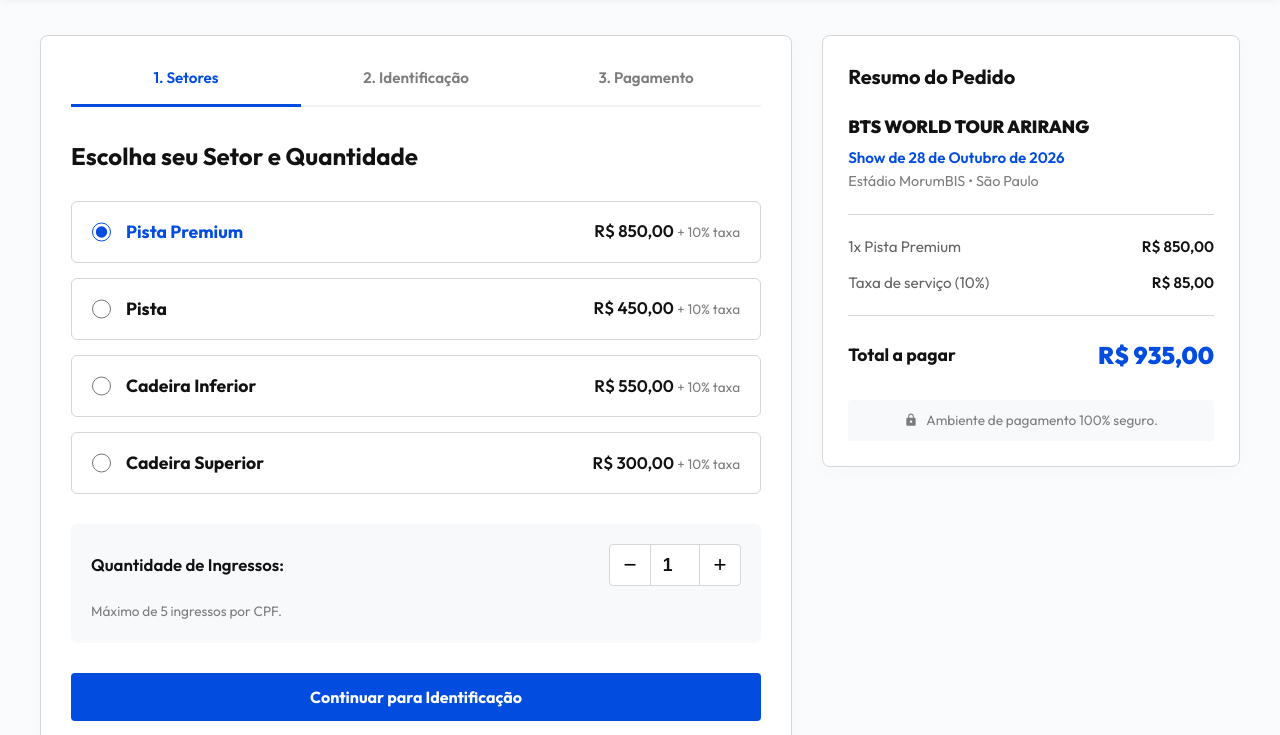
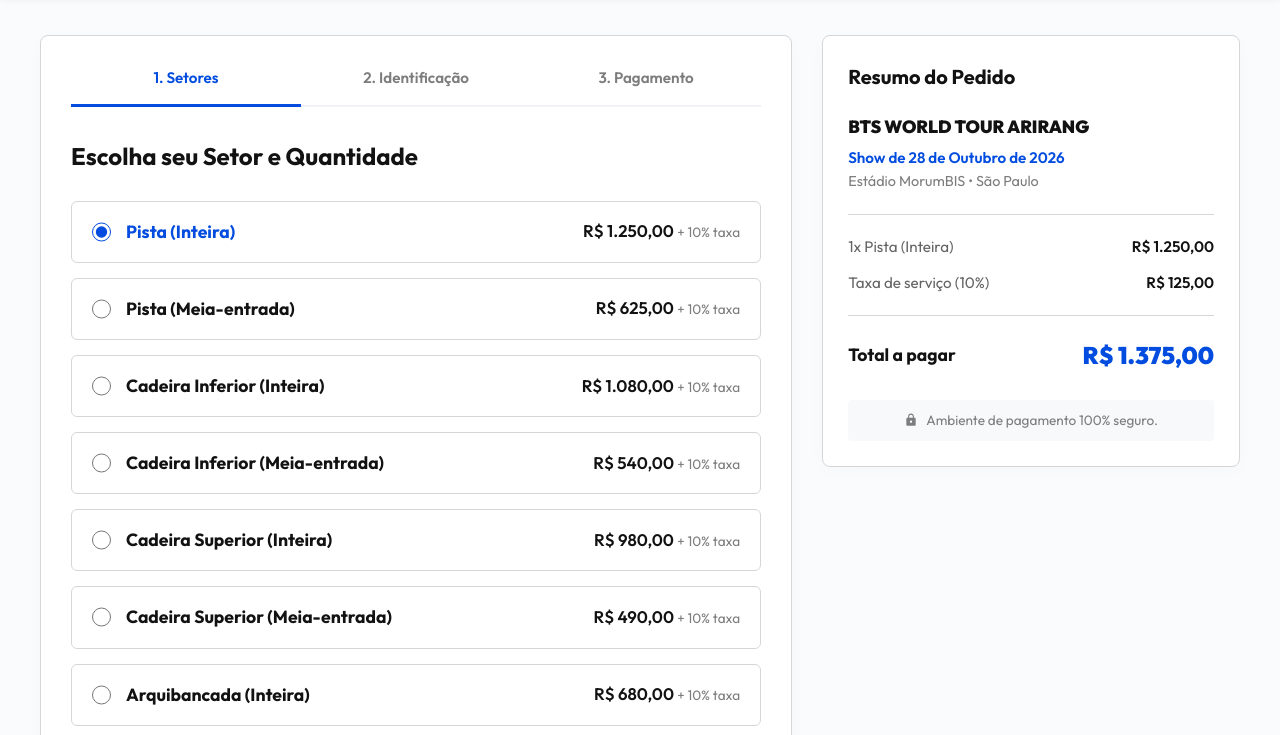
Before and after one commit to kokimotoprojetos/papo-de-hapy-nation, a plain HTML site: page checkout.html in a window 1280 px wide. Shown: the part 65-800 px from the top of the page. Drawn offline with Linux system fonts and the light colour scheme.

Commit message:
feat: adjust ticket pricing and sectors to match official sectors image

```diff
--- a/checkout.html
+++ b/checkout.html
@@ -51,39 +51,67 @@
             <h2 class="checkout-section-title">Escolha seu Setor e Quantidade</h2>
 
             <div class="sectors-list">
-              <!-- Pista Premium -->
-              <label class="sector-option" for="sector-premium">
-                <input type="radio" name="sector-selection" id="sector-premium" value="premium" checked data-price="850">
+              <!-- Pista -->
+              <label class="sector-option" for="sector-pista-inteira">
+                <input type="radio" name="sector-selection" id="sector-pista-inteira" value="pista-inteira" checked data-price="1250">
                 <div class="sector-details">
-                  <div class="sector-name">Pista Premium</div>
-                  <div class="sector-price">R$ 850,00 <span class="fee-text">+ 10% taxa</span></div>
+                  <div class="sector-name">Pista (Inteira)</div>
+                  <div class="sector-price">R$ 1.250,00 <span class="fee-text">+ 10% taxa</span></div>
                 </div>
               </label>
-
-              <!-- Pista Comum -->
-              <label class="sector-option" for="sector-pista">
-                <input type="radio" name="sector-selection" id="sector-pista" value="pista" data-price="450">
+              <label class="sector-option" for="sector-pista-meia">
+                <input type="radio" name="sector-selection" id="sector-pista-meia" value="pista-meia" data-price="625">
                 <div class="sector-details">
-                  <div class="sector-name">Pista</div>
-                  <div class="sector-price">R$ 450,00 <span class="fee-text">+ 10% taxa</span></div>
+                  <div class="sector-name">Pista (Meia-entrada)</div>
+                  <div class="sector-price">R$ 625,00 <span class="fee-text">+ 10% taxa</span></div>
                 </div>
               </label>
 
               <!-- Cadeira Inferior -->
-              <label class="sector-option" for="sector-inferior">
-                <input type="radio" name="sector-selection" id="sector-inferior" value="inferior" data-price="550">
+              <label class="sector-option" for="sector-inferior-inteira">
+                <input type="radio" name="sector-selection" id="sector-inferior-inteira" value="inferior-inteira" data-price="1080">
                 <div class="sector-details">
-                  <div class="sector-name">Cadeira Inferior</div>
-                  <div class="sector-price">R$ 550,00 <span class="fee-text">+ 10% taxa</span></div>
+                  <div class="sector-name">Cadeira Inferior (Inteira)</div>
+                  <div class="sector-price">R$ 1.080,00 <span class="fee-text">+ 10% taxa</span></div>
+                </div>
+              </label>
+              <label class="sector-option" for="sector-inferior-meia">
+                <input type="radio" name="sector-selection" id="sector-inferior-meia" value="inferior-meia" data-price="540">
+                <div class="sector-details">
+                  <div class="sector-name">Cadeira Inferior (Meia-entrada)</div>
+                  <div class="sector-price">R$ 540,00 <span class="fee-text">+ 10% taxa</span></div>
                 </div>
               </label>
 
               <!-- Cadeira Superior -->
-              <label class="sector-option" for="sector-superior">
-                <input type="radio" name="sector-selection" id="sector-superior" value="superior" data-price="300">
+              <label class="sector-option" for="sector-superior-inteira">
+                <input type="radio" name="sector-selection" id="sector-superior-inteira" value="superior-inteira" data-price="980">
                 <div class="sector-details">
-                  <div class="sector-name">Cadeira Superior</div>
-                  <div class="sector-price">R$ 300,00 <span class="fee-text">+ 10% taxa</span></div>
+                  <div class="sector-name">Cadeira Superior (Inteira)</div>
+                  <div class="sector-price">R$ 980,00 <span class="fee-text">+ 10% taxa</span></div>
+                </div>
+              </label>
+              <label class="sector-option" for="sector-superior-meia">
+                <input type="radio" name="sector-selection" id="sector-superior-meia" value="superior-meia" data-price="490">
+                <div class="sector-details">
+                  <div class="sector-name">Cadeira Superior (Meia-entrada)</div>
+                  <div class="sector-price">R$ 490,00 <span class="fee-text">+ 10% taxa</span></div>
+                </div>
+              </label>
+
+              <!-- Arquibancada -->
+              <label class="sector-option" for="sector-arquibancada-inteira">
+                <input type="radio" name="sector-selection" id="sector-arquibancada-inteira" value="arquibancada-inteira" data-price="680">
+                <div class="sector-details">
+                  <div class="sector-name">Arquibancada (Inteira)</div>
+                  <div class="sector-price">R$ 680,00 <span class="fee-text">+ 10% taxa</span></div>
+                </div>
+              </label>
+              <label class="sector-option" for="sector-arquibancada-meia">
+                <input type="radio" name="sector-selection" id="sector-arquibancada-meia" value="arquibancada-meia" data-price="340">
+                <div class="sector-details">
+                  <div class="sector-name">Arquibancada (Meia-entrada)</div>
+                  <div class="sector-price">R$ 340,00 <span class="fee-text">+ 10% taxa</span></div>
                 </div>
               </label>
             </div>
--- a/script.js
+++ b/script.js
@@ -94,9 +94,9 @@
     const summaryFeePrice = document.getElementById('summary-fee-price');
     const summaryTotalPrice = document.getElementById('summary-total-price');
 
-    let ticketPrice = 850; // default for premium
+    let ticketPrice = 1250; // default for pista-inteira
     let quantity = 1;
-    let sectorName = "Pista Premium";
+    let sectorName = "Pista (Inteira)";
 
     function updatePricing() {
       // Determine selected sector info
```
